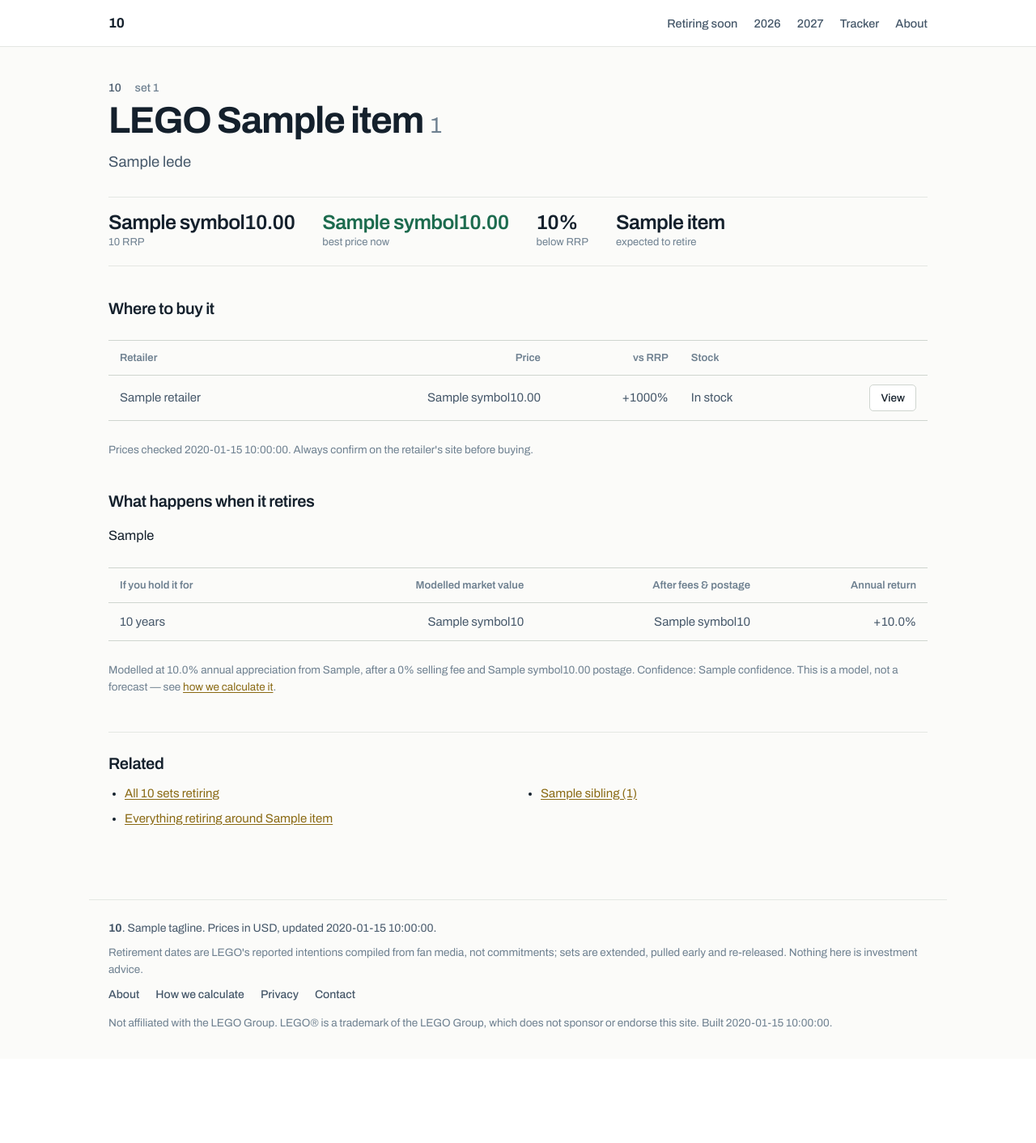
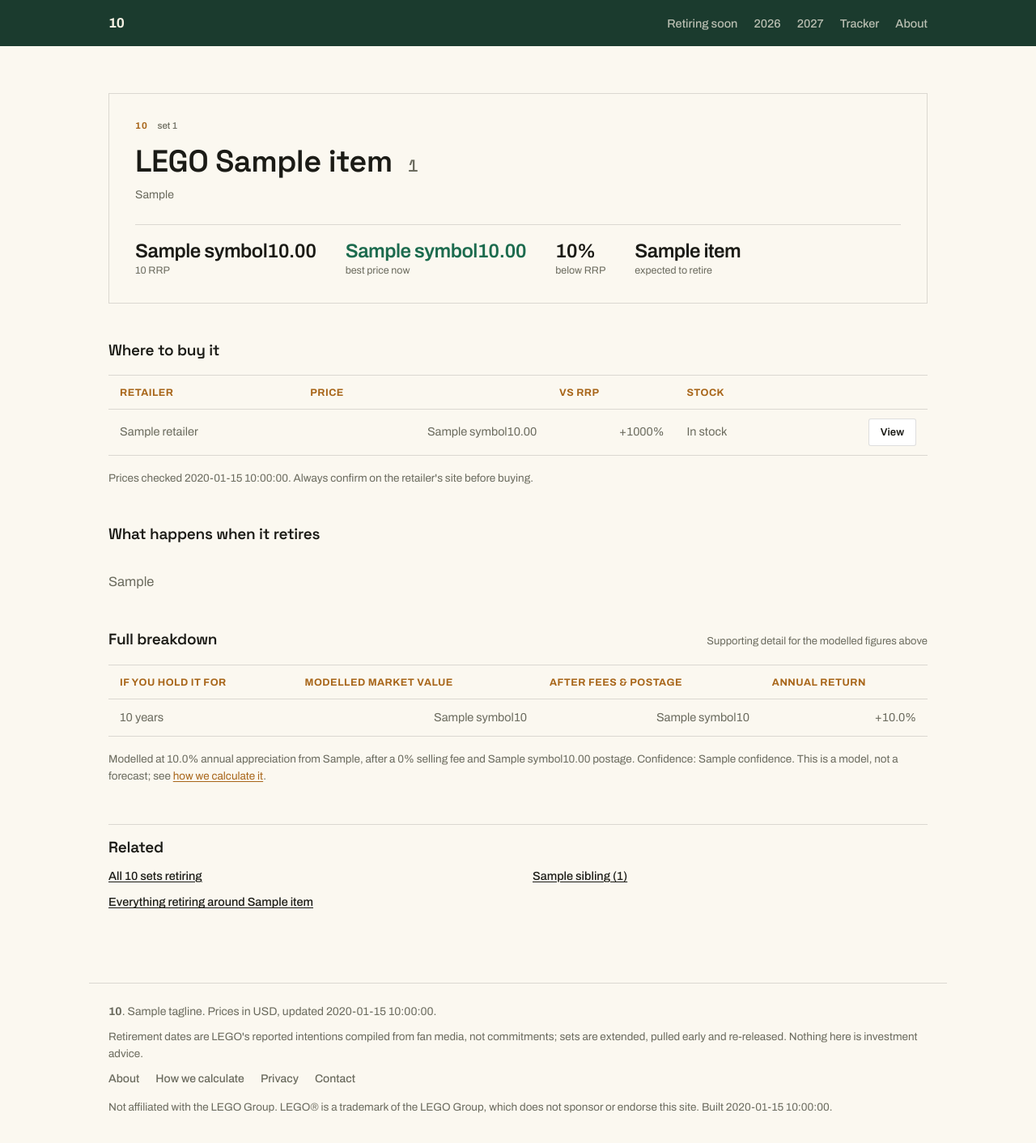
Before and after one commit to matthewhayford-blip/lego-tracker, a Python web app: template site/templates/set.html in a window 1280 px wide. Shown: the whole page at 81% size. Before the commit the page ends 1271 px from the top, so only its background shows below. Run offline with Jinja, Linux system fonts and the light colour scheme; the template is opened without the code that fills it: most values are stand-ins (such as "Sample title", 1, 10 or a date in 2020).

Commit message:
Implement the Field Notes redesign on set pages (#6)
Replaces the plain eyebrow/h1/stats header with a specimen-card layout
(image, kicker, hard-fact stats row) and pulls the 5-year modelled
value and annualised return out of the growth table into a headline
model-callout, keeping the full 2/3/5/7/10-year table below as
supporting detail under a "Full breakdown" anchor. Matches the
reviewed and approved set-page mockup.

New site/static/set.css, scoped under body.set-v2 (not a reuse of
body.home-v2) following the same isolation pattern home.css already
established, so the skin can never leak onto another page.

Also fixes two pre-existing em dashes on this page (the retire_prose
sentence and the page <title>) that violated the site's own
tone-of-voice rule; a few more remain elsewhere in build.py (listing
pages, trust pages) and are out of scope for this change.

Co-authored-by: Claude <noreply@anthropic.com>

```diff
--- /dev/null
+++ b/site/static/set.css
@@ -0,0 +1,151 @@
+/* ===========================================================================
+   Set-page-only skin: "Field Notes" direction, second page after the
+   homepage.
+
+   Loaded in addition to style.css, only on set pages. Everything here is
+   scoped under body.set-v2 so it can never leak onto another page -- the
+   same pattern home.css already established for the homepage (see that
+   file's header comment). This is deliberately its own class, not a reuse
+   of body.home-v2: "set-v2" names what page it belongs to, keeps each
+   page's skin independently toggleable, and avoids a homepage-named class
+   sitting on a product page.
+
+   Values below (colour tokens, component styles) come from the reviewed
+   Field Notes set-page mockup, not invented fresh -- --fn-good/--fn-bad
+   intentionally reuse the exact hex values style.css already uses for
+   --good/--alert.
+   ========================================================================= */
+
+body.set-v2{
+  --fn-green:#1B3B2E; --fn-green-2:#0F281E; --fn-cream:#F6F1E4; --fn-paper:#FBF8F0;
+  --fn-ink:#1B1B16; --fn-muted:#6B6B5E;
+  --fn-gold:#D98F2B; --fn-gold-deep:#A8661A;
+  --fn-line:rgba(27,27,22,.14);
+  --fn-good:#1C6B4E; --fn-bad:#A33A2C;
+  background:var(--fn-paper);
+  color:var(--fn-ink);
+}
+
+body.set-v2 a{color:var(--fn-gold-deep)}
+body.set-v2 a:hover{color:var(--fn-ink)}
+
+/* ---------------------------------------------------------------- chrome */
+/* Same reskin home.css applies on "/" -- kept identical so the header
+   doesn't visually reset between the two Field Notes pages. */
+body.set-v2 header.site{background:var(--fn-green); border-bottom:none}
+body.set-v2 header.site .brand{color:var(--fn-cream)}
+body.set-v2 header nav a{color:rgba(246,241,228,.72)}
+body.set-v2 header nav a:hover{color:var(--fn-gold)}
+
+body.set-v2 h1,
+body.set-v2 h2{
+  font-family:"Space Grotesk",Archivo,system-ui,sans-serif;
+  letter-spacing:-.015em;
+  color:var(--fn-ink);
+}
+body.set-v2 h2{font-size:19px; font-weight:600; margin:46px 0 12px}
+
+body.set-v2 .kicker{
+  font-size:11.5px; font-weight:700; text-transform:uppercase; letter-spacing:.1em;
+  color:var(--fn-gold-deep); margin:0;
+}
+body.set-v2 .kicker a{color:inherit}
+body.set-v2 .eyebrow-sep{
+  color:var(--fn-muted); margin:0 8px; font-weight:500; text-transform:none;
+  letter-spacing:0; font-size:inherit;
+}
+
+/* -------------------------------------------------------------- specimen header */
+body.set-v2 .set-card{border:1px solid var(--fn-line); padding:30px 32px; margin-top:18px}
+body.set-v2 .set-card .set-image{
+  display:block; max-width:240px; width:100%; height:auto; margin:0 0 22px;
+  border:1px solid var(--fn-line); border-radius:2px; background:#fff;
+}
+body.set-v2 .set-card h1{
+  font-size:clamp(28px,3.6vw,38px); line-height:1.1; font-weight:600; margin:14px 0 0;
+}
+body.set-v2 .set-card h1 .num{color:var(--fn-muted); font-weight:400; font-size:.55em; margin-left:10px}
+body.set-v2 .set-card .meta{display:block; color:var(--fn-muted); font-size:14px; margin-top:10px}
+
+body.set-v2 .facts{
+  display:flex; gap:36px; flex-wrap:wrap; margin-top:24px; padding-top:20px;
+  border-top:1px solid var(--fn-line);
+}
+body.set-v2 .facts div{display:flex; flex-direction:column; gap:2px}
+body.set-v2 .facts b{font-size:24px; font-weight:600; letter-spacing:-.02em; line-height:1; color:var(--fn-ink)}
+body.set-v2 .facts b.good{color:var(--fn-good)}
+body.set-v2 .facts span{font-size:12.5px; color:var(--fn-muted)}
+
+body.set-v2 .model-callout{
+  margin-top:22px; padding:18px 20px; background:var(--fn-cream); border-radius:2px;
+  display:flex; align-items:center; gap:36px; flex-wrap:wrap;
+}
+body.set-v2 .model-callout .mc-kicker{
+  font-size:11px; font-weight:700; text-transform:uppercase; letter-spacing:.09em;
+  color:var(--fn-gold-deep); margin:0 0 3px;
+}
+body.set-v2 .model-callout .mc-stats{display:flex; gap:32px; flex-wrap:wrap}
+body.set-v2 .model-callout .mc-stats div{display:flex; flex-direction:column; gap:1px}
+body.set-v2 .model-callout b{font-size:21px; font-weight:600; letter-spacing:-.015em; color:var(--fn-green)}
+body.set-v2 .model-callout b.good{color:var(--fn-good)}
+body.set-v2 .model-callout span{font-size:12px; color:var(--fn-muted)}
+body.set-v2 .model-callout .mc-link{margin-left:auto; font-size:13px; font-weight:600; color:var(--fn-gold-deep); white-space:nowrap}
+body.set-v2 .model-callout .mc-link:hover{color:var(--fn-ink)}
+
+/* -------------------------------------------------------------------- notice */
+body.set-v2 .notice{
+  background:#fff; border:1px solid var(--fn-line); border-left:3px solid var(--fn-gold);
+  border-radius:0 6px 6px 0; padding:17px 20px; margin:18px 0;
+}
+body.set-v2 .notice p{margin:0; color:var(--fn-muted); font-size:15px}
+
+/* --------------------------------------------------------------------- table */
+body.set-v2 .tablewrap{overflow-x:auto; margin:18px 0; border-top:1px solid var(--fn-line)}
+body.set-v2 table{border-collapse:collapse; width:100%; min-width:0; font-size:14.5px}
+body.set-v2 th{
+  text-align:left; font-size:12.5px; font-weight:700; text-transform:uppercase;
+  letter-spacing:.04em; color:var(--fn-gold-deep); padding:11px 14px 10px;
+  border-bottom:1px solid var(--fn-line); white-space:nowrap;
+}
+body.set-v2 td{padding:11px 14px; border-bottom:1px solid var(--fn-line); color:var(--fn-muted)}
+body.set-v2 tbody tr:last-child td{border-bottom:1px solid var(--fn-line)}
+body.set-v2 tbody tr:hover{background:var(--fn-cream)}
+body.set-v2 .good{color:var(--fn-good); font-weight:600}
+body.set-v2 .bad{color:var(--fn-bad)}
+body.set-v2 .none{color:var(--fn-muted); font-weight:400}
+body.set-v2 tr.hl td{background:var(--fn-cream); color:var(--fn-ink); font-weight:600}
+body.set-v2 .btn{
+  display:inline-block; font-size:13px; font-weight:600; padding:6px 14px;
+  border:1px solid var(--fn-line); border-radius:3px; color:var(--fn-ink);
+  background:#fff; white-space:nowrap;
+}
+body.set-v2 .btn:hover{border-color:var(--fn-gold-deep); color:var(--fn-gold-deep)}
+
+body.set-v2 .small{font-size:13.5px; color:var(--fn-muted); line-height:1.55}
+body.set-v2 .prose p{color:var(--fn-muted); max-width:66ch; margin:0}
+
+body.set-v2 .breakdown-label{
+  display:flex; align-items:baseline; justify-content:space-between; gap:16px;
+  margin:46px 0 0; flex-wrap:wrap;
+}
+body.set-v2 .breakdown-label h2{margin:0}
+body.set-v2 .breakdown-label span{font-size:13px; color:var(--fn-muted)}
+
+/* ------------------------------------------------------------------- related */
+body.set-v2 .related{margin:48px 0 0; padding-top:16px; border-top:1px solid var(--fn-line)}
+body.set-v2 .related h2{margin-top:0}
+body.set-v2 .related ul{margin:0; padding-left:0; list-style:none; columns:2; column-gap:36px}
+body.set-v2 .related li{margin-bottom:9px; font-size:14.5px; break-inside:avoid}
+body.set-v2 .related li a{color:var(--fn-ink); font-weight:500}
+body.set-v2 .related li a:hover{color:var(--fn-gold-deep)}
+
+/* -------------------------------------------------------------------- footer */
+body.set-v2 footer.site{border-top:1px solid var(--fn-line); color:var(--fn-muted)}
+body.set-v2 .footlinks a{color:var(--fn-muted)}
+body.set-v2 .footlinks a:hover{color:var(--fn-gold-deep)}
+
+@media (max-width:640px){
+  body.set-v2 .set-card{padding:22px 20px}
+  body.set-v2 .facts{gap:22px}
+  body.set-v2 .related ul{columns:1}
+}
--- a/site/templates/set.html
+++ b/site/templates/set.html
@@ -1,4 +1,9 @@
 {% extends "base.html" %}
+{% block body_class %}set-v2{% endblock %}
+{% block head_extra %}
+<link rel="stylesheet" href="https://fonts.googleapis.com/css2?family=Space+Grotesk:wght@500;600;700&display=swap">
+<link rel="stylesheet" href="{{ root_rel }}static/set.css">
+{% endblock %}
 {% block schema %}
 <script type="application/ld+json">
 {{ product_schema | tojson }}
@@ -6,16 +11,18 @@
 {% endblock %}
 {% block content %}
 <article class="page set">
-  <p class="eyebrow"><a class="quiet" href="{{ rel }}retiring/{{ s.theme_slug }}/">{{ s.theme }}</a>
+
+  <div class="set-card">
+    <p class="kicker"><a class="quiet" href="{{ rel }}retiring/{{ s.theme_slug }}/">{{ s.theme }}</a>
       <span class="eyebrow-sep">set {{ s.set_number }}</span></p>
-  <h1>LEGO {{ s.name }} <span class="mono dim">{{ s.set_number }}</span></h1>
     {%- if s.has_image %}
     <img class="set-image" src="{{ root_rel }}static/images/sets/{{ s.set_number }}.jpg"
       alt="LEGO {{ s.name }} ({{ s.set_number }})" loading="lazy">
     {%- endif %}
-  <p class="lede">{{ lede }}</p>
+    <h1>LEGO {{ s.name }} <span class="num mono">{{ s.set_number }}</span></h1>
+    <span class="meta">{{ retire_meta }}</span>
 
-  <div class="stats">
+    <div class="facts">
       <div><b class="mono">{{ market.symbol }}{{ '%.2f'|format(s.rrp) }}</b><span>{{ market.adjective }} RRP</span></div>
       {%- if price %}
       <div><b class="mono good">{{ market.symbol }}{{ '%.2f'|format(price.best.price) }}</b><span>best price now</span></div>
@@ -24,8 +31,22 @@
       <div><b class="mono">{{ s.retire_label }}</b><span>expected to retire</span></div>
     </div>
 
+    {%- for row in projection if row.highlight %}
+    <div class="model-callout">
+      <div>
+        <p class="mc-kicker">Modelled, {{ row.years }}-year hold</p>
+        <div class="mc-stats">
+          <div><b class="mono">{{ market.symbol }}{{ '{:,.0f}'.format(row.gross) }}</b><span>market value</span></div>
+          <div><b class="mono {% if row.cagr and row.cagr > 0 %}good{% elif row.cagr %}bad{% endif %}">{{ '%+.1f'|format(row.cagr * 100) if row.cagr is not none else '—' }}%</b><span>annualised return</span></div>
+        </div>
+      </div>
+      <a class="mc-link" href="#breakdown">Full breakdown, years {{ projection[0].years }}&ndash;{{ projection[-1].years }} &darr;</a>
+    </div>
+    {%- endfor %}
+  </div>
+
+  <h2>Where to buy it</h2>
   {%- if price %}
-  <h2>Where to buy it</h2>
   <div class="tablewrap">
   <table>
     <thead><tr><th>Retailer</th><th class="r">Price</th><th class="r">vs RRP</th><th>Stock</th><th></th></tr></thead>
@@ -53,8 +74,12 @@
   {%- endif %}
 
   <h2>What happens when it retires</h2>
-  <p>{{ retire_prose }}</p>
+  <div class="prose"><p>{{ retire_prose }}</p></div>
 
+  <div class="breakdown-label" id="breakdown">
+    <h2>Full breakdown</h2>
+    <span>Supporting detail for the modelled figures above</span>
+  </div>
   <div class="tablewrap">
   <table>
     <thead><tr><th>If you hold it for</th><th class="r">Modelled market value</th>
@@ -75,7 +100,7 @@
   <p class="small">Modelled at {{ '%.1f'|format(s.growth * 100) }}% annual appreciation from
   {{ buy_basis }}, after a {{ '%.0f'|format(fee * 100) }}% selling fee and
   {{ market.symbol }}{{ '%.2f'|format(s.ship) }} postage. Confidence: {{ s.confidence }}.
-  This is a model, not a forecast — see <a href="{{ rel }}method/">how we calculate it</a>.</p>
+  This is a model, not a forecast; see <a href="{{ rel }}method/">how we calculate it</a>.</p>
 
   <nav class="related">
     <h2>Related</h2>
```
Also changed, not shown: site/build.py (+4 -4 lines). Lines whose indentation alone changed are shown as unchanged.
